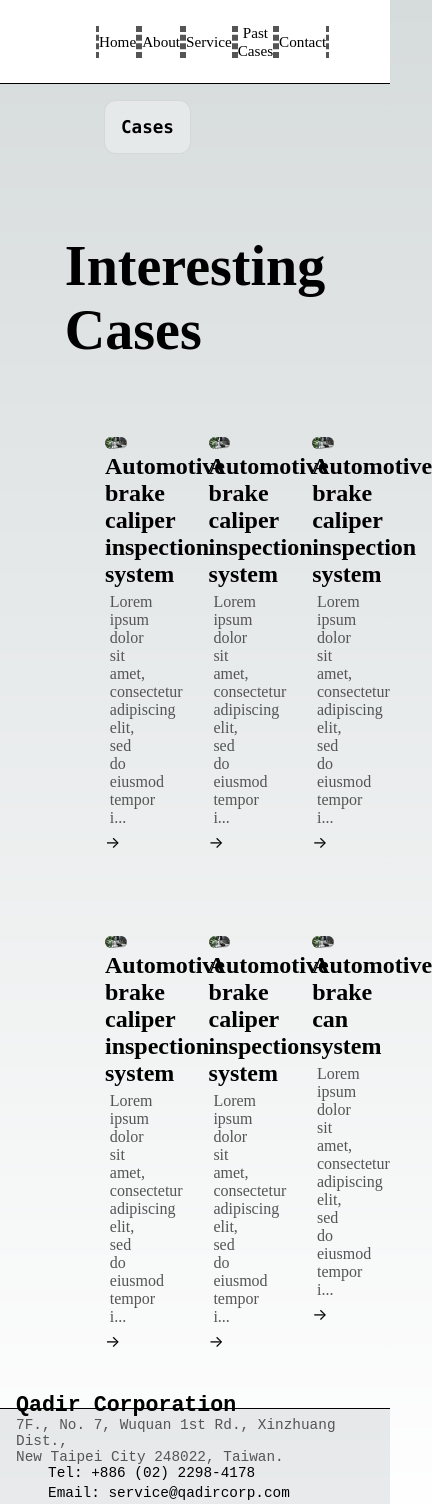
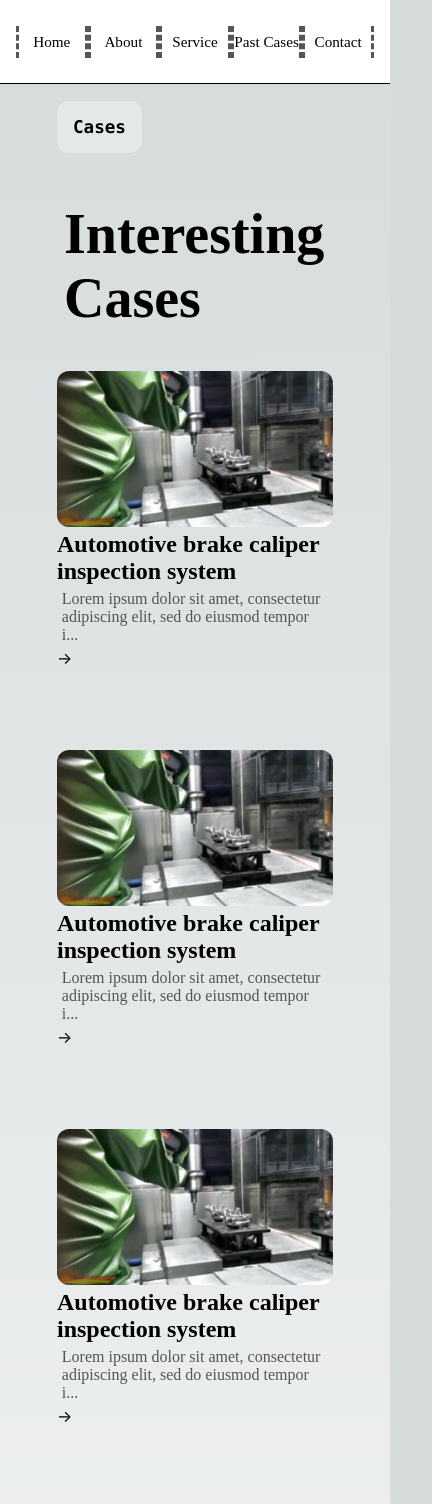
Before and after one commit to seantjjd4/qadir_website, a Next.js app: page /cases in a window 390 px wide. Shown: the top 1504 px of the page, 432 px wide, since content can reach past the window. Built offline with nearby package versions, Linux system fonts and the light colour scheme.

Commit message:
Update: RWD design

```diff
--- a/pages/index.js
+++ b/pages/index.js
@@ -89,7 +89,7 @@
           sed do eiusmod tempor incididunt ut labore et dolore magna aliqua. <br/>
           Tellus elementum sagittis vitae et leo duis. Nec dui nunc mattis enim ut.
         </div>
-        <div className={styles.center}>
+        <div className={styles.cases_box}>
           <video className={styles.video} src="/covervideo.mp4" autoPlay loop muted>
             <p>你的瀏覽器不支援 HTML 5 video</p>
           </video>
--- a/styles/Home.module.css
+++ b/styles/Home.module.css
@@ -100,6 +100,14 @@
   animation: right_in 2s ease-out 0.5s 1 normal forwards;
 }
 
+.cases_box {
+  display: flex;
+  flex-direction: row;
+  justify-content: center;
+  align-items: center;
+  padding: 2rem 0;
+}
+
 .video {
   width: 45%;
   max-width: 450px;
@@ -160,13 +168,17 @@
 
 /* Mobile */
 @media (max-width: 700px) {
+  .main {
+    padding: 0 3rem;
+    padding-bottom: 3rem;
+  }
+
   .content {
     padding: 4rem;
   }
 
   .grid {
     grid-template-columns: 1fr;
-    margin-bottom: 120px;
     max-width: 320px;
     text-align: center;
   }
@@ -180,12 +192,33 @@
   }
 
   .center {
-    padding: 8rem 0 6rem;
+    padding: 2rem 0;
   }
 
   .center::before {
     transform: none;
     height: 300px;
+  }
+
+  .introduction {
+    margin: 3rem 0;
+  }
+
+  .cases_box {
+    flex-direction: column;
+    padding: 2rem 0;
+  }
+
+  .video {
+    width: 100%;
+  }
+
+  .description {
+    width: 100%;
+  }
+
+  .description p {
+    margin: 2rem 0 0;
   }
 }
 
--- a/styles/Service.module.css
+++ b/styles/Service.module.css
@@ -15,7 +15,7 @@
 
 .container {
     display: grid;
-    grid-template-columns: repeat(auto-fill, minmax(25%, 30%));
+    grid-template-columns: repeat(3, 1fr);
     column-gap: 2rem;
     row-gap: 4rem;
     width: 100%;
@@ -135,10 +135,17 @@
 
 
 /* Mobile */
-@media (max-width: 700px) {
-
+@media (min-width: 501px) and (max-width: 700px) {
     .main {
         padding: 0 3rem;
+    }
+
+    .page_title {
+        margin: 2rem 1rem;
+    }
+
+    .container {
+        grid-template-columns: repeat(2, 1fr);
     }
 
     .area {
@@ -182,3 +189,58 @@
         width: 100%;
     }
 }
+
+@media (max-width: 500px) {
+    .main {
+        padding: 0 3rem;
+    }
+
+    .page_title {
+        margin: 2rem 1rem;
+    }
+
+    .container {
+        grid-template-columns: repeat(1, 1fr);
+    }
+
+    .area {
+        display: flex;
+        flex-direction: column;
+        justify-content: center;
+        align-items: stretch;
+        flex-wrap: wrap;
+        width: 100%;
+        margin: 2rem 0;
+    }
+
+    .img_area {
+        width: 100%;
+    }
+
+    .area_pic {
+        position: relative;
+        width: 100%;
+        height: auto;
+        border-radius: var(--border-radius);
+    }
+
+    .pic1 {
+        transform: translate(-50%, 0%);
+    }
+
+    .pic2 {
+        transform: translate(-50%, 0%);
+    }
+
+    .pic3 {
+        transform: translate(-50%, 0%);
+    }
+
+    .pic4 {
+        transform: translate(-50%, 0%);
+    }
+
+    .content_area {
+        width: 100%;
+    }
+}
--- a/styles/about/About.module.css
+++ b/styles/about/About.module.css
@@ -83,3 +83,40 @@
   align-items: center;
   padding: 4rem;
 }
+
+
+@media (max-width: 700px) {
+  .main {
+    padding: 0 3rem;
+  }
+
+  .page_title {
+    background-image: none;
+  }
+
+  .box {
+    flex-direction: column;
+    padding: 3rem 0;
+  }
+
+  .box_text {
+    width: 100%;
+  }
+
+  .article {
+    flex-direction: column;
+    padding: 3rem 0;
+  }
+
+  .article .title {
+    width: 100%;
+  }
+
+  .article .description {
+    width: 100%;
+  }
+
+  .vision {
+    padding: 3rem 0;
+  }
+}
--- a/styles/about/Member.module.css
+++ b/styles/about/Member.module.css
@@ -36,3 +36,22 @@
     width: 50%;
     margin: 0 3rem;
 }
+
+@media (max-width: 700px) {
+    .main {
+        padding: 0 3rem;
+    }
+
+    .page_title {
+        margin: 2rem 1rem;
+    }
+
+    .container {
+        flex-direction: column;
+    }
+
+    .box {
+        width: 100%;
+        margin: 0;
+    }
+}
--- a/styles/cases/Cases.module.css
+++ b/styles/cases/Cases.module.css
@@ -17,7 +17,7 @@
 .grid {
     display: grid;
     width: 100%;
-    grid-template-columns: repeat(3, minmax(20%, 33%));
+    grid-template-columns: repeat(3, 1fr);
     column-gap: 4rem;
     row-gap: 4rem;
 }
@@ -71,3 +71,32 @@
 .card:hover .arrow {
     transform: translateX(200%);
 }
+
+/* Mobile */
+@media (min-width: 501px) and (max-width: 700px) {
+    .main {
+        padding: 0 3rem;
+    }
+
+    .page_title {
+        margin: 2rem 1rem;
+    }
+
+    .grid {
+        grid-template-columns: repeat(2, 1fr);
+    }
+}
+
+@media (max-width: 500px) {
+    .main {
+        padding: 0 3rem;
+    }
+
+    .page_title {
+        margin: 2rem 1rem;
+    }
+
+    .grid {
+        grid-template-columns: repeat(1, 1fr);
+    }
+}
--- a/styles/components/Footer.module.css
+++ b/styles/components/Footer.module.css
@@ -51,3 +51,17 @@
 .copyright {
   font-size: 0.5em;
 }
+
+@media (max-width: 700px) {
+  .footer {
+    height: auto;
+  }
+
+  .companyInfo {
+    padding: 1rem 0;
+  }
+
+  .contactInfo {
+    padding: 1rem 0;
+  }
+}
--- a/styles/components/Navbar.module.css
+++ b/styles/components/Navbar.module.css
@@ -33,3 +33,10 @@
 .navlink div {
     text-align: center;
 }
+
+@media (max-width: 700px) {
+    .nav {
+        padding: 1rem;
+        width: 100%;
+    }
+}
```
